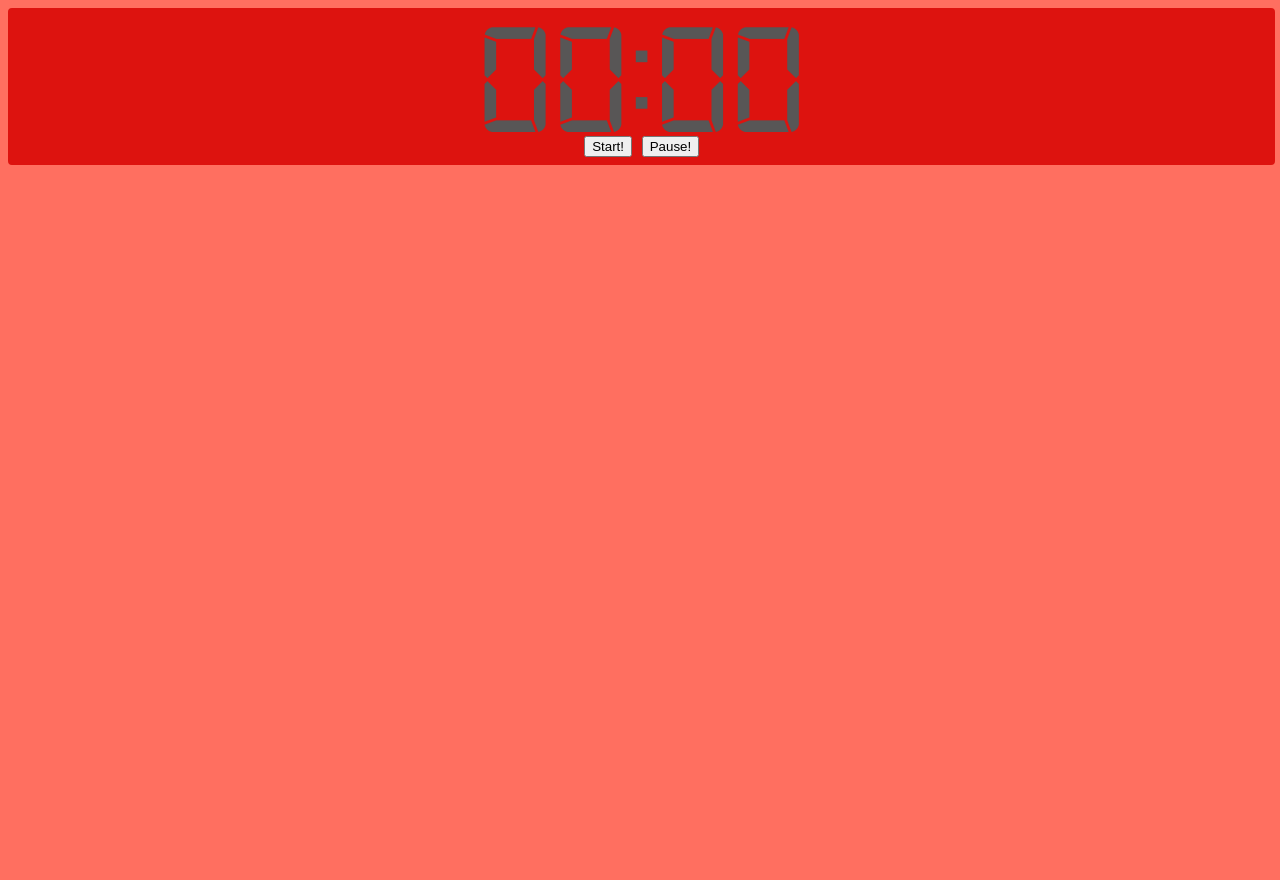
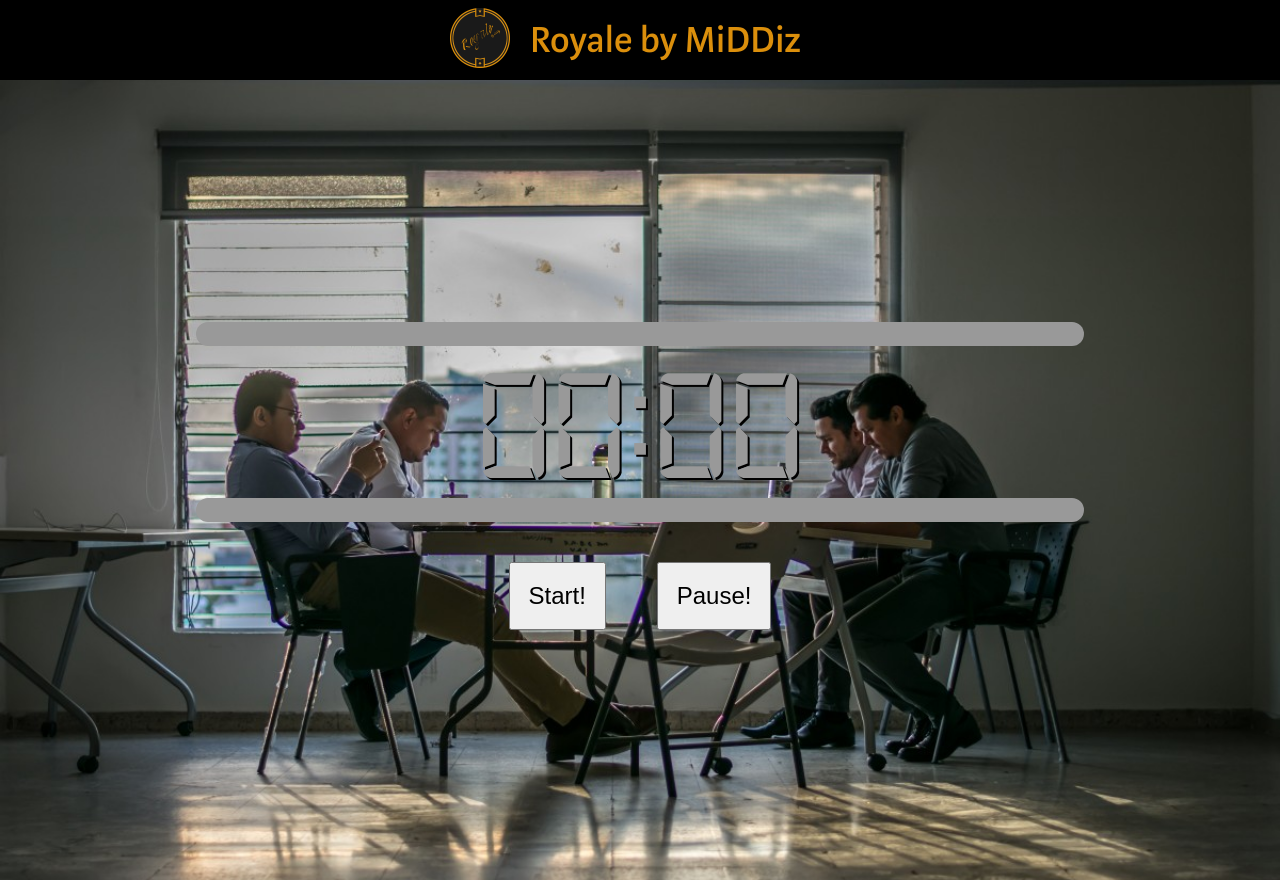
Before and after one commit to MiDDiz/OdinPomodoro, a plain HTML site: page main.html in a window 1280 px wide. Both pictures are taken after a click on the button "Pause!". Before the commit the page ends 800 px from the top, so only its background shows below. Drawn offline with Linux system fonts and the light colour scheme.

Commit message:
Added more aesthetics

```diff
--- /dev/null
+++ b/design/Royale/Royale.css
@@ -0,0 +1,44 @@
+html {
+	font: Marat Sans Medium, Georgia, 'Times New Roman', Times, serif;
+}
+body {
+	background: #fff;
+	padding: 0;
+    margin: 0;
+    min-height: ;
+}
+
+.royale_header {
+	position: relative;
+	margin: 0 auto;
+	background: #000000;
+	width: 100%;
+	height: 2em;
+	max-height: 4em;
+	flex-wrap: wrap;
+	text-align: center;
+	justify-content: center;
+	color: #db8f0c;
+	font-size: 2.5em;
+}
+.royale_header span {
+	position: absolute;
+	margin: 0.45em 0 auto auto;
+	padding-left: 0.5em;
+}
+.royale_header img {
+	margin: 0 0 auto -8em;
+}
+#royale-logo{
+    justify-content: center;
+    text-align: center;
+    padding-top: 0.20em;
+}
+span.royale-text a:link{
+    color: #db8f0c;
+    text-decoration: none;
+}
+span.royale-text a:visited{
+    color:  #db8f0c;
+    text-decoration: none;
+}
--- a/design/style.css
+++ b/design/style.css
@@ -2,46 +2,82 @@
 	font-family: Calculator;
 	src: url("./digital-7.ttf");
 }
-
-html {
-	/*background: #ea7e67;*/
-
-	background: #ff6f60;
-	font-family: "Lucida Console", Monaco, monospace;
+@font-face {
+	font-family: 'Marat Sans Medium';
+	font-style: normal;
+	font-weight: normal;
+	src: local('Marat Sans Medium'), url('Marat Sans Medium.woff') format('woff');
 }
 
-main {
+
+html,
+body {
+    min-height: 100%;
+
+    font-family: "Marat Sans Medium", "Lucida Console", Monaco, monospace;
+    height: 100%;
+}
+body{
+
+}
+
+.main {
 	display: flex;
 	justify-content: center;
 	align-items: center;
-	margin: 0 auto;
+    margin: 0 auto;
+    min-width: 100%;
+    min-height: 100%;
+    background-color: rgba(235, 229, 229, 0.753);
+    background-image: url("gente-trabajando.jpeg");
+    background-repeat: space;
+    background-size: 100%;
+
+
 }
 .clock {
 }
-.clock_working {
-	background: #dd130f;
-	border: 0.5em solid #dd130f;
+.clock_div {
 	display: inline-block;
 	width: 99%;
 	border-radius: 0.25em;
 	text-align: center;
 }
 
-.clock_relaxing {
-	background: #42f560;
-	border: 0.5em solid #42f560;
-	display: inline-block;
-	width: 99%;
-	border-radius: 0.25em;
-	text-align: center;
-}
+
 #clock_numbers {
+    background: none;
 	font: 300 33.3333px Calculator;
 	font-size: 10em;
 	width: 100%;
-	color: rgb(88, 86, 86);
+
+    text-shadow: 2px 2px #000000;
+
 }
-.div {
-	width: max-content;
-	margin: 0 auto;
+.working-bar-horizontal{
+    width: 70%;
+    height: 1.5em;
+    margin: 1em auto;
+
+    border-radius: 0.75em;
 }
+
+.working-state{
+    background: #ffda33;
+    color: #ffda33;
+}
+.relaxed-state{
+    background: #42f560;
+    color: #42f560;
+}
+.paused-state{
+    background: #999999;
+    color: #999999;
+}
+
+button{
+    padding: 0.75em;
+    margin: 1em;
+    font-size: 1.5em;
+
+}
--- a/logic.js
+++ b/logic.js
@@ -1,25 +1,53 @@
 //Get documents
 const btnStart = document.getElementById('start_button');
 const btnPause = document.getElementById('pause_button');
-const wrpClock = document.getElementById('clock_wrapper');
+const spnClock = document.getElementById('clock_numbers');
 const txtClock = document.getElementById('clock_numbers');
+const divDecorations = document.querySelectorAll(".working-bar-horizontal");
 
 //Initial Variables
 //TODO: Get this through the page
 let minutes = 24;
 let seconds = 59;
 var myTimer;
+let paused = false;
 
 //State true -> working. State false -> Relaxing.
 let state_of_work = true;
 
 function changeState() {
+
+    if (paused){
+        /*Quick Fix tbh i didnt want to spend much time implementing pause*/
+        /*TODO: MUST IMPLEMENT THE LOGIC WHEN GOING OUT OF PAUSE*/
+        if(state_of_work){
+            spnClock.classList.replace('working-state', 'paused-state');
+        divDecorations.forEach(e => {
+            e.classList.replace('working-state', 'paused-state');
+        });
+        }
+        else{
+            spnClock.classList.replace('relaxed-state', 'paused-state');
+            divDecorations.forEach(e => {
+            e.classList.replace('relaxed-state', 'paused-state');
+        });
+        }
+        return;
+    }
 	if (state_of_work) {
-		wrpClock.classList.replace('clock_working', 'clock_relaxing');
+        spnClock.classList.replace('working-state', 'relaxed-state');
+        divDecorations.forEach(e => {
+            e.classList.replace('working-state', 'relaxed-state');
+        });
+
 		minutes = 4;
 		seconds = 59;
 	} else {
-		wrpClock.classList.replace('clock_relaxing', 'clock_working');
+        spnClock.classList.replace('relaxed-state', 'working-state');
+        divDecorations.forEach(e => {
+            e.classList.replace('relaxed-state', 'working-state');
+        });
+
 		minutes = 24;
 		seconds = 59;
 	}
@@ -50,11 +78,14 @@ function manageSeconds() {
 function startClock() {
 	myTimer = setInterval(() => {
 		manageSeconds();
-	}, 1000);
+    }, 1000);
+    paused = false;
 }
 
 function pauseClock() {
-	clearInterval(myTimer);
+    clearInterval(myTimer);
+    paused = true;
+    changeState();
 }
 
 btnStart.addEventListener('click', () => {
--- a/main.html
+++ b/main.html
@@ -1,18 +1,26 @@
 <!DOCTYPE html>
 <html lang="es">
+
   <head>
     <meta charset="utf-8">
     <title>MiDDiz's Pomodoro</title>
+
     <link rel="stylesheet" href="./design/style.css">
+    <link rel="stylesheet" href="./design/Royale/Royale.css">
   </head>
+
   <body>
-    <div class="header"></div>
+    <div class="royale_header">
+        <img id="royale-logo" src="./design/Royale/CircleLogo.png" width="60px" height="60px"><span class="royale-text"> <a href="https://middiz.github.io/main"> Royale by MiDDiz</a></span>
+    </div>
     <div class="main">
-      <div class="clock_working" id="clock_wrapper">
-        <span id="clock_numbers">00:00</span>
+      <div class="clock_div" id="clock_wrapper">
+          <div class="working-bar-horizontal working-state"></div>
+        <span id="clock_numbers" class="working-state"">00:00</span>
+            <div class="working-bar-horizontal working-state"></div>
         <div class=buttons>
-          <button type="button" id="start_button">Start!</button>
-          <button type="button" id="pause_button">Pause!</button>
+            <button type="button" id="start_button">Start!</button>
+            <button type="button" id="pause_button">Pause!</button>
         </div>
       </div>
     </div>
```
Also changed, not shown: design/Marat Sans Medium.woff (added), design/Marat Sans Regular.woff (added), design/Royale/CircleLogo.png (added), design/gente-trabajando.jpeg (added).
